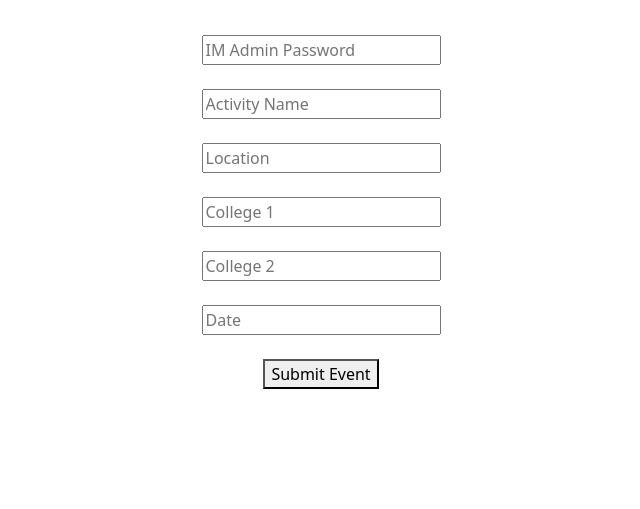
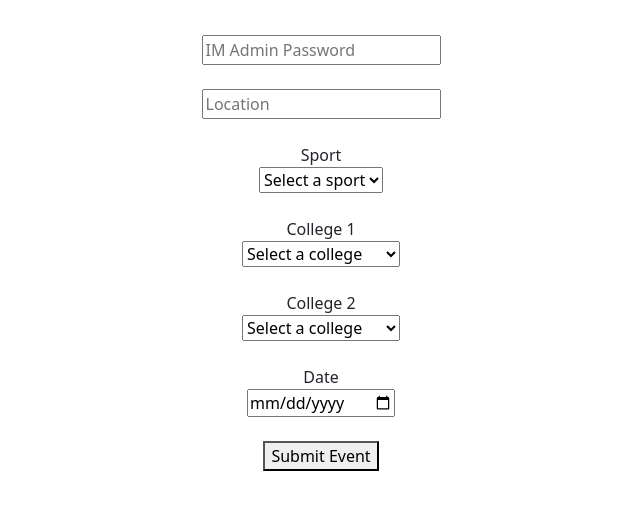
Before and after one commit to yale-cpsc-419-fa23/project-project-group-15, a plain HTML site: page admin.html in a window 1280 px wide. Shown: the part 53-562 px from the top of the page, without its empty margins (319-959 px from the left). Drawn offline with nearby package versions, Linux system fonts and the light colour scheme.

Commit message:
rework admin page

```diff
--- a/admin.html
+++ b/admin.html
@@ -24,6 +24,8 @@
                     alert("Event added successfully!");
                 } else if (message === 'Incorrect password') {
                     alert("Incorrect password. Please try again.");
+                } else if (message ==='Invalid event details'){
+                    alert("Invalid event details. Please try again.")
                 }
         });
     </script>
@@ -62,23 +64,82 @@
         </div>
 
         <div>
-            <input type="text" id="name_form" name="Activity Name" placeholder="Activity Name" value=""/><br><br>
+            <input type="text" id="location_form" name="Location" placeholder="Location" value=""/><br><br>
+        </div>
+
+
+        <div>
+            <label>Sport</label>
+            <br>
+            <select id="sport_form" name="sport">
+            <option value="" disabled selected hidden>Select a sport</option>
+            <option value="Archery">Archery</option>
+            <option value="Badminton">Badminton</option>
+            <option value="Basketball">Basketball</option>
+            <option value="Boxing">Boxing</option>
+            <option value="Cycling">Cycling</option>
+            <option value="Diving">Diving</option>
+            <option value="Equestrian">Equestrian</option>
+            <option value="Fencing">Fencing</option>
+            <option value="Gymnastics">Gymnastics</option>
+            <option value="Judo">Judo</option>
+
+            <!-- Add more options as needed -->
+            </select><br><br>
         </div>
 
         <div>
-            <input type="text" id="location_form" name="Location" placeholder="Location" value=""/><br><br>
+            <label>College 1</label>
+            <br>
+            <select id="college_form1" name="college1">
+            <option value="" disabled selected>Select a college</option>
+            <option value="Benjamin Franklin">Benjamin Franklin</option>
+            <option value="Berkeley">Berkeley</option>
+            <option value="Branford">Branford</option>
+            <option value="Davenport">Davenport</option>
+            <option value="Ezra Stiles">Ezra Stiles</option>
+            <option value="Grace Hopper">Grace Hopper</option>
+            <option value="Jonathan Edwards">Jonathan Edwards</option>
+            <option value="Morse College">Morse College</option>
+            <option value="Pauli Murray">Pauli Murray</option>
+            <option value="Pierson">Pierson</option>
+            <option value="Saybrook">Saybrook</option>
+            <option value="Silliman">Silliman</option>
+            <option value="Timothy Dwight">Timothy Dwight</option>
+            <option value="Trumbull">Trumbull</option>
+
+            <!-- Add more options as needed -->
+        </select><br><br>
         </div>
 
         <div>
-            <input type="text" id="college1_form" name="college1" placeholder="College 1" value=""/><br><br>
+            <label>College 2</label>
+            <br>
+            <select id="college_form2" name="college2">
+            <option value="" disabled selected>Select a college</option>
+            <option value="Benjamin Franklin">Benjamin Franklin</option>
+            <option value="Berkeley">Berkeley</option>
+            <option value="Branford">Branford</option>
+            <option value="Davenport">Davenport</option>
+            <option value="Ezra Stiles">Ezra Stiles</option>
+            <option value="Grace Hopper">Grace Hopper</option>
+            <option value="Jonathan Edwards">Jonathan Edwards</option>
+            <option value="Morse College">Morse College</option>
+            <option value="Pauli Murray">Pauli Murray</option>
+            <option value="Pierson">Pierson</option>
+            <option value="Saybrook">Saybrook</option>
+            <option value="Silliman">Silliman</option>
+            <option value="Timothy Dwight">Timothy Dwight</option>
+            <option value="Trumbull">Trumbull</option>
+
+            <!-- Add more options as needed -->
+        </select><br><br>
         </div>
 
         <div>
-            <input type="text" id="college2_form" name="college2" placeholder="College 2" value=""/><br><br>
-        </div>
-
-        <div>
-            <input type="text" id="date_form" name="date" placeholder="Date" value=""/><br><br>
+            <label>Date</label>
+            <br>
+            <input type="date" id="date_form" name="date"/><br><br>
         </div>
 
         <div>
```
Also changed, not shown: 1 other file.
